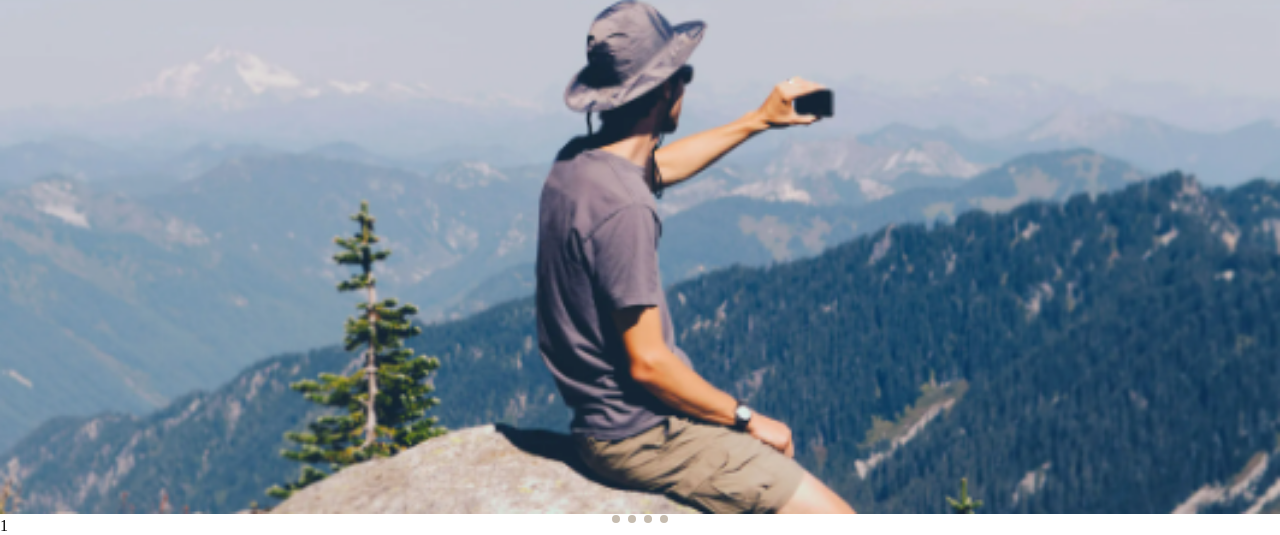
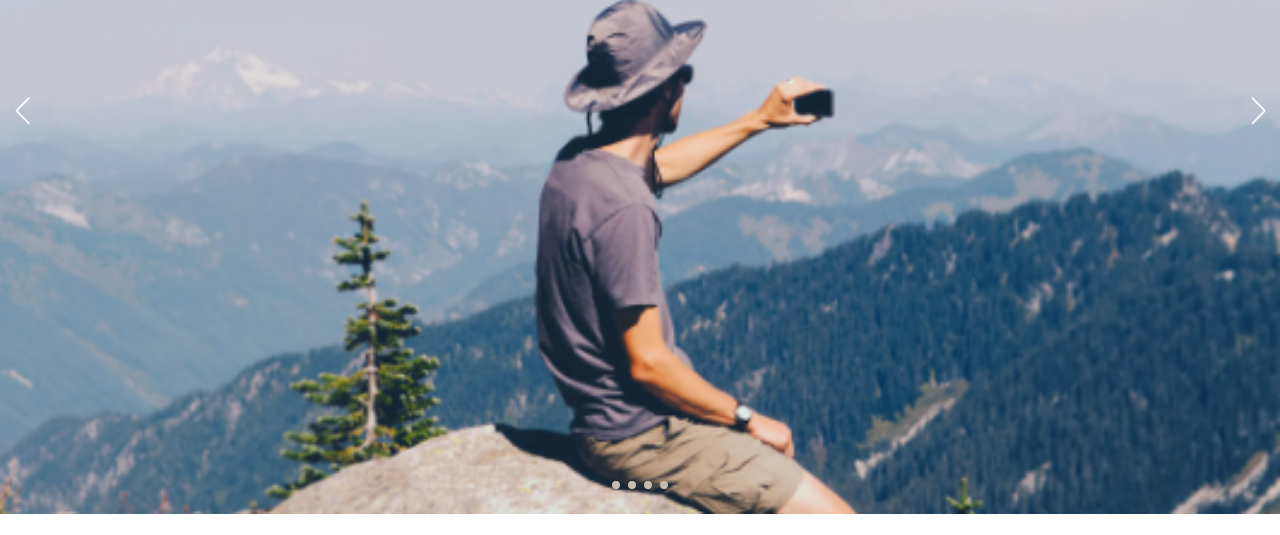
Before and after one commit to suckitfa/qietuzai-css-layout, a website: page src/flex/swiper/index.html in a window 1280 px wide. Shown: the part 294-829 px from the top of the page. Drawn offline with Linux system fonts and the light colour scheme.

Commit message:
feat: swiper demo

```diff
--- a/src/flex/swiper/index.html
+++ b/src/flex/swiper/index.html
@@ -18,6 +18,7 @@
         /* 弹性布局 */
         .swiper-wrapper {
             display: flex;
+            transition: 0.5s;
         }
 
         /* 左右能够溢出 */
@@ -50,6 +51,25 @@
         .swiper-pagination-bullet-active {
             background-color: #fff;
         }
+
+        .swiper-button-prev,.swiper-button-next {
+            position: absolute;
+            display: flex;
+            align-items: center;
+            top: 0;
+            height: 100%;
+        }
+        .swiper-button-prev {
+            left: 0;
+        }
+        .swiper-button-next {
+            right: 0;
+        }
+
+        .swiper-button-prev span ,.swiper-button-next span {
+            font-size: 44px;
+            color: #fff;
+        }
     </style>
 </head>
 <body>
@@ -70,10 +90,10 @@
 
         <!-- 导航按钮 -->
         <div class="swiper-button-prev">
-            <i class="iconfont .icon-left">1</i>
+            <span class="iconfont icon-left"></span>
         </div>
         <div class="swiper-button-next">
-            <i class="iconfont .icon-right">2</i>
+            <span class="iconfont icon-right"></span>
         </div>
     </div>
 </body>
```
